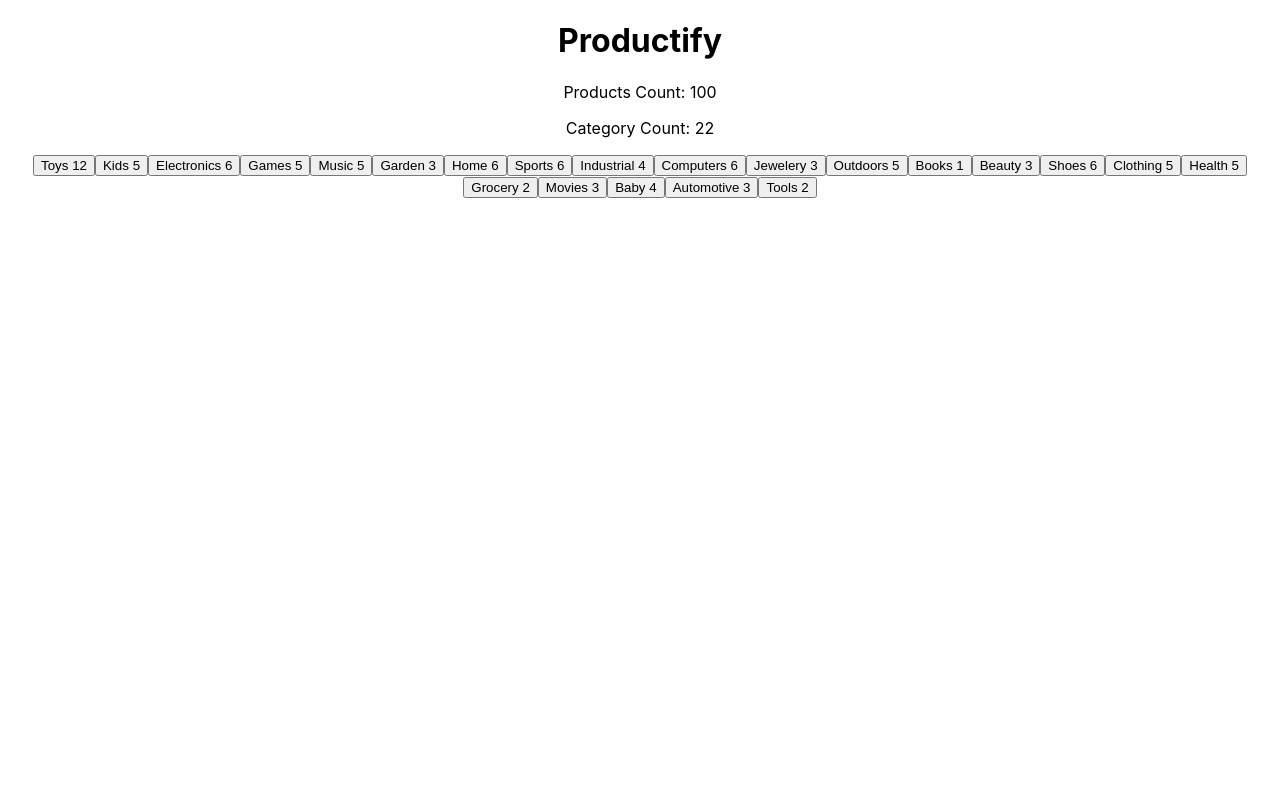
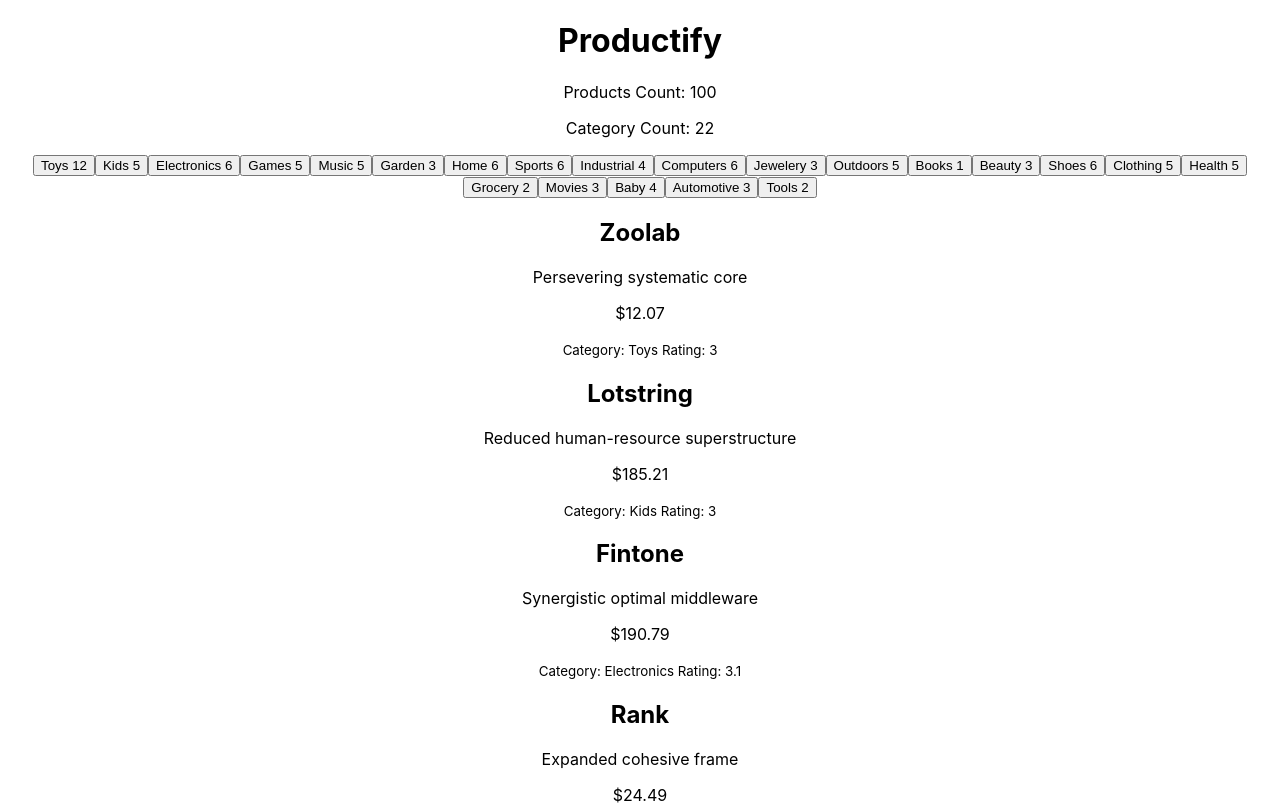
Before and after one commit to fibeep/SPA-FEW2.3-HWK1, a React (Create React App) app in the folder react-product-list/: page / in a window 1280 px wide. Shown: the top 805 px of the page. Built offline with nearby package versions, Linux system fonts and the light colour scheme.

Commit message:
challeng 9

```diff
--- a/react-product-list/src/App.js
+++ b/react-product-list/src/App.js
@@ -13,15 +13,31 @@
       <h1>Productify</h1>
       <p>Products Count: {data.length}</p>
       <p>Category Count: {uniqueCategories.length}</p>
-{catsAndCounts.map(obj => {
-  return(
-    <button>{obj.name}
+      <div>
+        {catsAndCounts.map((obj) => {
+          return (
+            <button>
+              {obj.name}
               <span> {obj.count} </span>
             </button>
+          );
+        })}
+      </div>
+
+      <div>
+        {data.map((obj) => {
+          return(
+            <div>
+              <h2>{obj.name}</h2>
+              <p>{obj.description}</p>
+              <p>{obj.price}</p>
+              <small>Category: {obj.category} Rating: {obj.rating}</small>
+            </div>
           )
+        })}
 
 
-})}
+      </div>
     </div>
   );
 }
```
Lines whose indentation alone changed are shown as unchanged.
